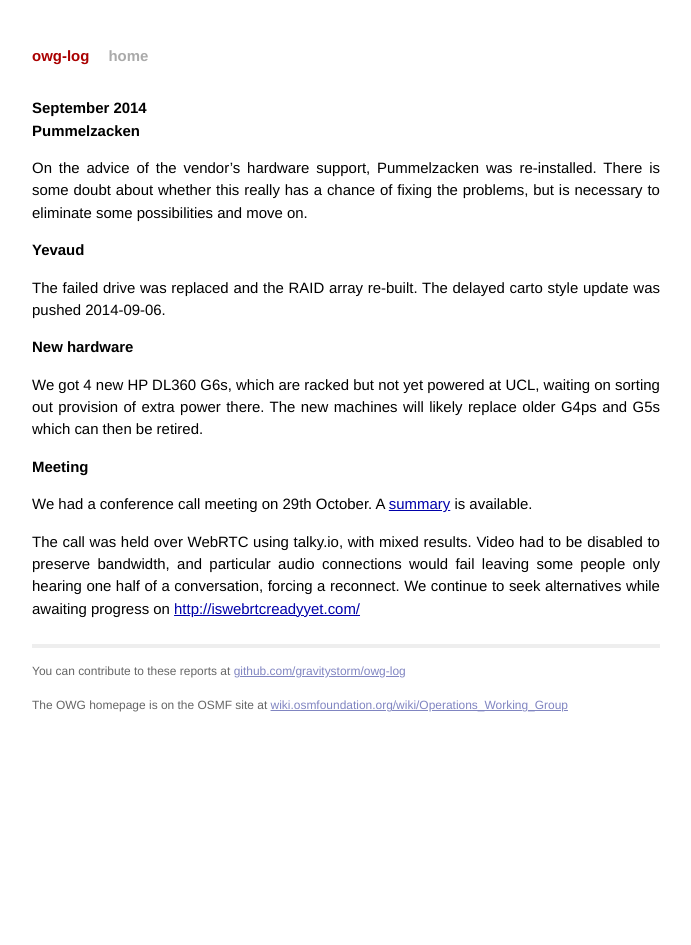
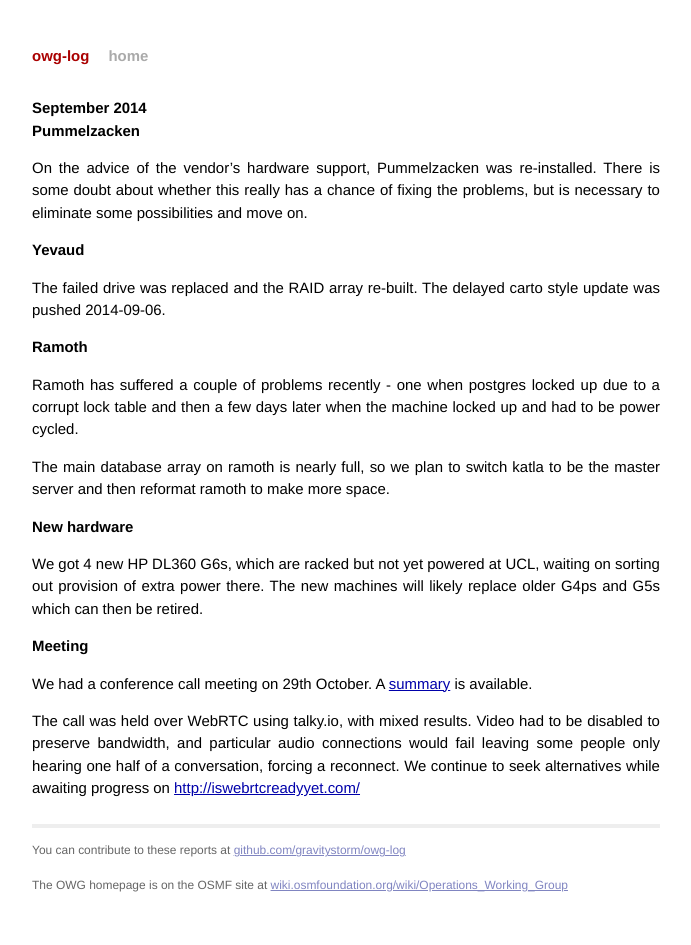
Before and after one commit to openstreetmap/owg-website, a Jekyll site: the page built from _posts/2014-09-01-september.md, in a window 1280 px wide. Shown: the whole page, without its empty margins (294-985 px from the left). Built offline with Jekyll 4.4.1, drawn with Linux system fonts in a browser that asks for light colours; Markdown is read by kramdown in place of the engine named in the settings.

Commit message:
Update 2014-09-01-september.md

```diff
--- a/_posts/2014-09-01-september.md
+++ b/_posts/2014-09-01-september.md
@@ -12,6 +12,12 @@ On the advice of the vendor's hardware support, Pummelzacken was re-installed. T
 
 The failed drive was replaced and the RAID array re-built. The delayed carto style update was pushed 2014-09-06.
 
+# Ramoth
+
+Ramoth has suffered a couple of problems recently - one when postgres locked up due to a corrupt lock table and then a few days later when the machine locked up and had to be power cycled.
+
+The main database array on ramoth is nearly full, so we plan to switch katla to be the master server and then reformat ramoth to make more space.
+
 # New hardware
 
 We got 4 new HP DL360 G6s, which are racked but not yet powered at UCL, waiting on sorting out provision of extra power there. The new machines will likely replace older G4ps and G5s which can then be retired.
```
